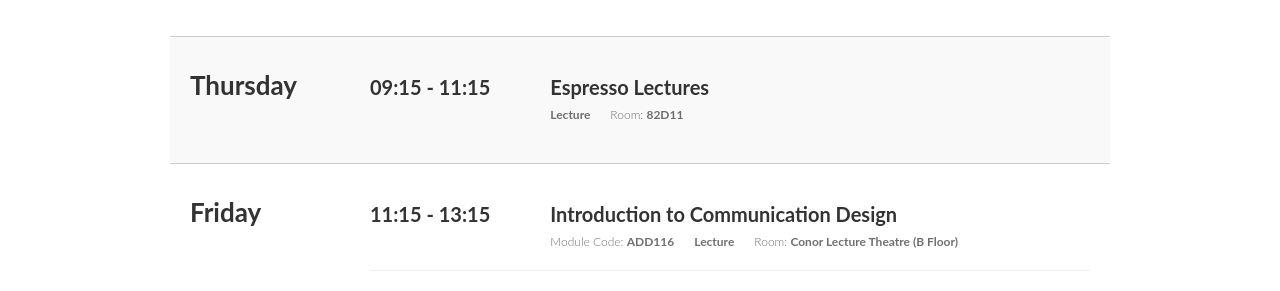
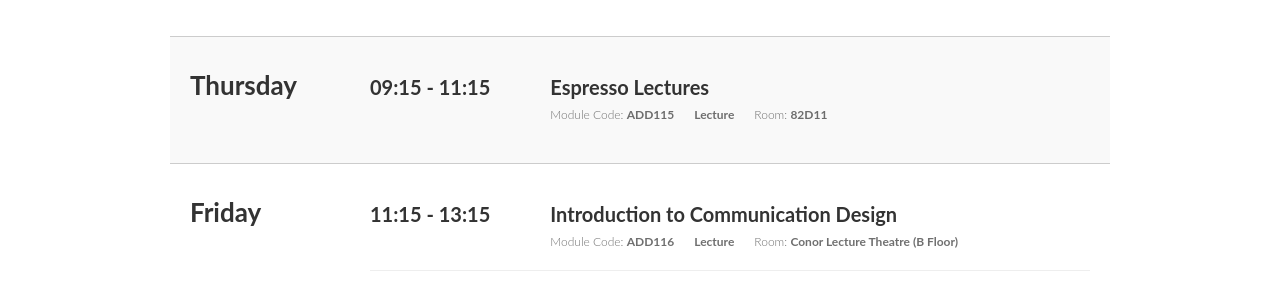
Before and after one commit to ixdbelfast/ixdbelfast.github.io, a Jekyll site: the page built from timetable.html, in a window 1280 px wide and 900 px high, scrolled down 945 px. Shown: the part 153-444 px from the top of the window. Built offline with Jekyll 4.4.1, drawn with Linux system fonts in a browser that asks for light colours.

Commit message:
Added module code

```diff
--- a/timetable.html
+++ b/timetable.html
@@ -114,6 +114,7 @@ permalink: /timetable/
 				<div class="class-details">
 					<h3>Espresso Lectures</h3>
 					<ul>
+						<li class="module-code">ADD115</li>
 						<li class="session">Lecture</li>
 						<li class="room">82D11</li>
 					</ul>
```
